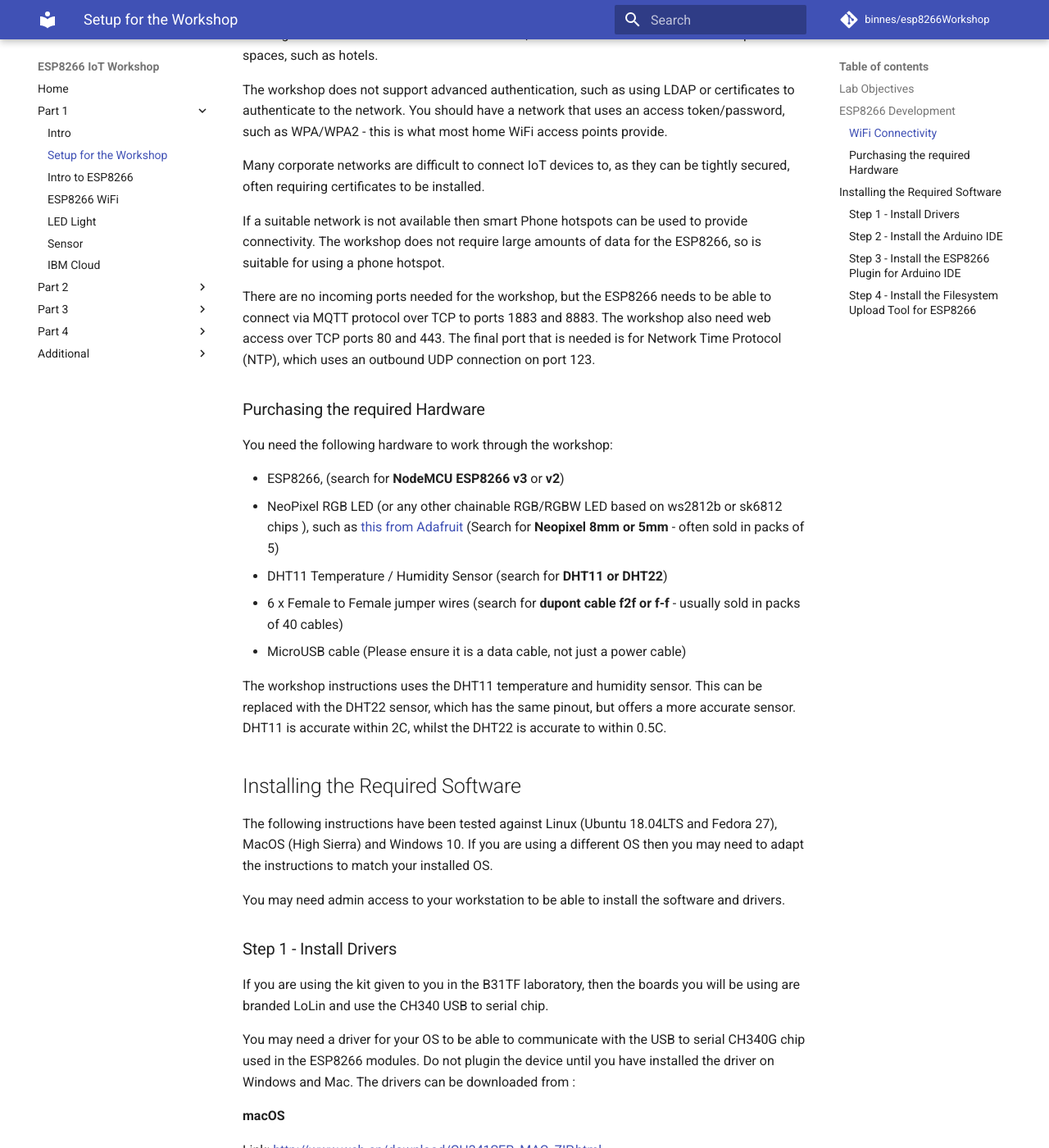
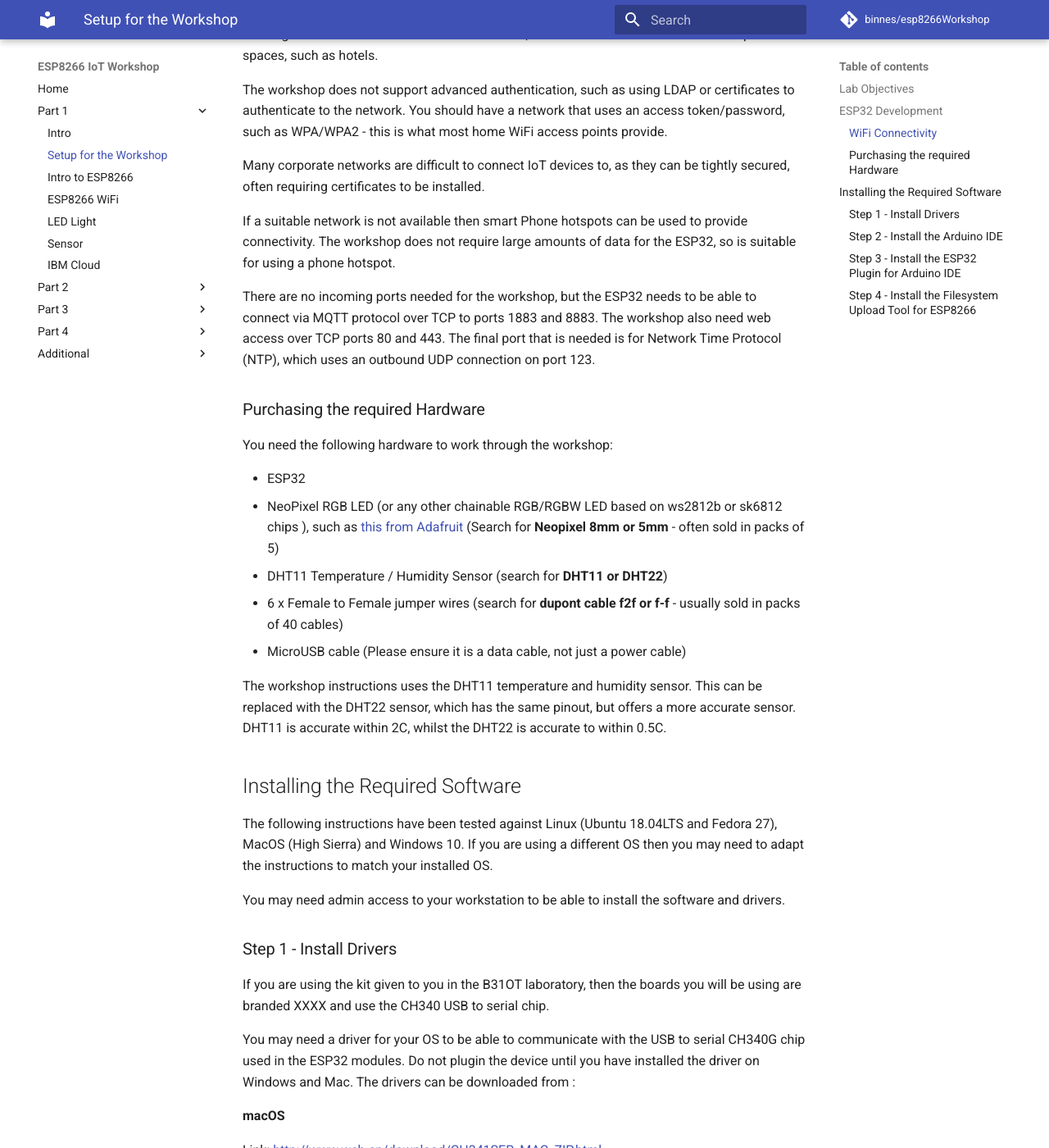
Before and after one commit to mdragone1/ESP32-IoT-Workshop, an MkDocs documentation site: the page built from docs/part1/PREREQ.md, in a window 1280 px wide and 1400 px high, scrolled down 591 px. Shown: the whole window at 82% size. Built offline with MkDocs 1.6.1 and Material for MkDocs 9.7.7, drawn with Linux system fonts in a browser that asks for light colours; comment, search, counter and statistics services are not loaded; some of the changed text lies outside the part shown.

Commit message:
Update PREREQ.md

````diff
--- a/docs/part1/PREREQ.md
+++ b/docs/part1/PREREQ.md
@@ -4,29 +4,29 @@
 
 This lab will ensure you have all the resources and software needed to complete the lab installed. You should follow the instructions for your OS and complete all sections of the setup before moving forward with the Lab.
 
-## ESP8266 Development
+## ESP32 Development
 
 To be able to complete the workshop you need install the required software to your laptop or workstation.
 
 ### WiFi Connectivity
 
-The ESP8266 can connect to a 2.4GHz network supporting 802.11 b/g/n. The ESP8266 will not work with 5GHz frequencies (802.11 ac).
+The ESP32 can connect to a 2.4GHz network supporting 802.11 b/g/n. Only the most recent models (e.g. C5) can also work with 5GHz frequencies (802.11 ac).
 
-As there is no ability to launch a browser on the ESP8266, so you cannot work with WiFi networks needing a browser to be able to enter credentials, which is a mechanism often used in public spaces, such as hotels.
+As there is no ability to launch a browser on the ESP32, so you cannot work with WiFi networks needing a browser to be able to enter credentials, which is a mechanism often used in public spaces, such as hotels.
 
 The workshop does not support advanced authentication, such as using LDAP or certificates to authenticate to the network. You should have a network that uses an access token/password, such as WPA/WPA2 - this is what most home WiFi access points provide.
 
 Many corporate networks are difficult to connect IoT devices to, as they can be tightly secured, often requiring certificates to be installed.
 
-If a suitable network is not available then smart Phone hotspots can be used to provide connectivity. The workshop does not require large amounts of data for the ESP8266, so is suitable for using a phone hotspot.
+If a suitable network is not available then smart Phone hotspots can be used to provide connectivity. The workshop does not require large amounts of data for the ESP32, so is suitable for using a phone hotspot.
 
-There are no incoming ports needed for the workshop, but the ESP8266 needs to be able to connect via MQTT protocol over TCP to ports 1883 and 8883. The workshop also need web access over TCP ports 80 and 443. The final port that is needed is for Network Time Protocol (NTP), which uses an outbound UDP connection on port 123.
+There are no incoming ports needed for the workshop, but the ESP32 needs to be able to connect via MQTT protocol over TCP to ports 1883 and 8883. The workshop also need web access over TCP ports 80 and 443. The final port that is needed is for Network Time Protocol (NTP), which uses an outbound UDP connection on port 123.
 
 ### Purchasing the required Hardware
 
 You need the following hardware to work through the workshop:
 
-- ESP8266, (search for **NodeMCU ESP8266 v3** or **v2**)
+- ESP32
 - NeoPixel RGB LED (or any other chainable RGB/RGBW LED based on ws2812b or sk6812 chips ), such as [this from Adafruit](https://www.adafruit.com/product/1734) (Search for **Neopixel 8mm or 5mm** - often sold in packs of 5)
 - DHT11 Temperature / Humidity Sensor (search for **DHT11 or DHT22**)
 - 6 x Female to Female jumper wires (search for **dupont cable f2f or f-f** - usually sold in packs of 40 cables)
@@ -42,9 +42,9 @@ You may need admin access to your workstation to be able to install the software
 
 ### Step 1 - Install Drivers
 
-If you are using the kit given to you in the B31TF laboratory, then the boards you will be using are branded LoLin and use the CH340 USB to serial chip.
+If you are using the kit given to you in the B31OT laboratory, then the boards you will be using are branded XXXX and use the CH340 USB to serial chip.
 
-You may need a driver for your OS to be able to communicate with the USB to serial CH340G chip used in the ESP8266 modules. Do not plugin the device until you have installed the driver on Windows and Mac. The drivers can be downloaded from :
+You may need a driver for your OS to be able to communicate with the USB to serial CH340G chip used in the ESP32 modules. Do not plugin the device until you have installed the driver on Windows and Mac. The drivers can be downloaded from :
 
 
 **macOS**
@@ -62,7 +62,7 @@ bash
 brew cask install homebrew/cask-drivers/wch-ch34x-usb-serial-driver
 ```
 
-If you have your own ESP8266 module then it may not use the CH340G USB to serial chip. Another very popular chip is the CP2102, which is used in Amica branded boards. The drivers for this chip can be found [**here**](https://www.silabs.com/products/development-tools/software/usb-to-uart-bridge-vcp-drivers).
+If you have your own ESP32 module then it may not use the CH340G USB to serial chip. Another very popular chip is the CP2102, which is used in Amica branded boards. The drivers for this chip can be found [**here**](https://www.silabs.com/products/development-tools/software/usb-to-uart-bridge-vcp-drivers).
 
 If you are a Mac user and use [homebrew](https://brew.sh) then the driver can be installed using command:
 
@@ -84,7 +84,7 @@ Linux should not need a driver installing, as it should already be installed.
 
 ---
 
-If you have your own ESP8266 module then it may not use the CH340G USB to serial chip. Another very popular chip is the CP2102, which is used in Amica branded boards. The drivers for this chip can be found [**here**](https://www.silabs.com/products/development-tools/software/usb-to-uart-bridge-vcp-drivers).
+If you have your own ESP32 module then it may not use the CH340G USB to serial chip. Another very popular chip is the CP2102, which is used in Amica branded boards. The drivers for this chip can be found [**here**](https://www.silabs.com/products/development-tools/software/usb-to-uart-bridge-vcp-drivers).
 
 **All**
 
@@ -96,7 +96,7 @@ When the driver is installed and the NodeMCU module is connected you can test if
 
 ### Step 2 - Install the Arduino IDE
 
-The workshop will use the Arduino IDE to create applications for the ESP8266 module. You need to have an up to date version of the Arduino IDE, available from [**here**](https://www.arduino.cc/en/Main/Software). Select the version for your OS then download and install it.
+The workshop will use the Arduino IDE to create applications for the ESP32 module. You need to have an up to date version of the Arduino IDE, available from [**here**](https://www.arduino.cc/en/Main/Software). Select the version for your OS then download and install it.
 
 **Linux**
 
@@ -119,27 +119,27 @@ Simply drag Arduino app into Applications folder after unzipping.
 
 Simply run the downloaded installer application.
 
-### Step 3 - Install the ESP8266 Plugin for Arduino IDE
+### Step 3 - Install the ESP32 Plugin for Arduino IDE
 
-Out of the box the Arduino IDE does not support ESP8266 development. You need to add a plugin to add support. Launch the Arduino IDE then open up the preferences panel for the Arduino IDE:
+Out of the box the Arduino IDE does not support ESP32 development. You need to add a plugin to add support. Launch the Arduino IDE then open up the preferences panel for the Arduino IDE:
 
 - Linux : *File* -> *Preferences*
 - MacOS : *Arduino* -> *Preferences*
 - Windows : *File* -> *Preferences*
 
-Paste in the URL for the ESP plugin to the *Additional Board Managers URLs* field: `http://arduino.esp8266.com/stable/package_esp8266com_index.json`
+Paste in the URL for the ESP plugin to the *Additional Board Managers URLs* field: `https://espressif.github.io/arduino-esp32/package_esp32_index.json`
 
 Select 'OK' to close the preferences dialog.
 
-Select *Tools* -> *Board:* -> *Board Manager...* from the menu, then enter ESP in the search box. This should reveal an item **esp8266 by ESP8266 community**. Click inside the esp8266 box then press install to install the latest plugin. Once installed close the board manager.
+Open Boards Manager from Tools > Board menu and install esp32 platform (and do not forget to select your ESP32 board from Tools > Board menu after installation).
+
+Once installed close the Board Manager. You may need to restart Arduino IDE before continuing.
 
 ### Step 4 - Install the Filesystem Upload Tool for ESP8266
 
-The ESP8266 has flash memory that can hold a filesystem. There is a plugin for Arduino that allows you to generate a populated filesystem and upload it to the ESP8266 board. The plugin can be downloaded from [**here**](https://github.com/earlephilhower/arduino-esp8266littlefs-plugin/releases). You need to create a tools directory within the sketch directory then extract the content there.
+The ESP32 has flash memory that can hold a filesystem. There is a plugin for Arduino that allows you to generate a populated filesystem and upload it to the ESP32 board. The plugin can be downloaded from [**here**](https://github.com/espressif/arduino-esp32/tree/master/libraries/LittleFS). You need to create a tools directory within the sketch directory then extract the content there.
 
-![tools directory](../images/toolsDirectory.png)
 
----
 **IMPORTANT**
 
 You can find the sketch directory location from the preferences panel of the Arduino IDE.
````
Also changed, not shown: other parts of docs/part1/PREREQ.md (+3 -3 lines).
